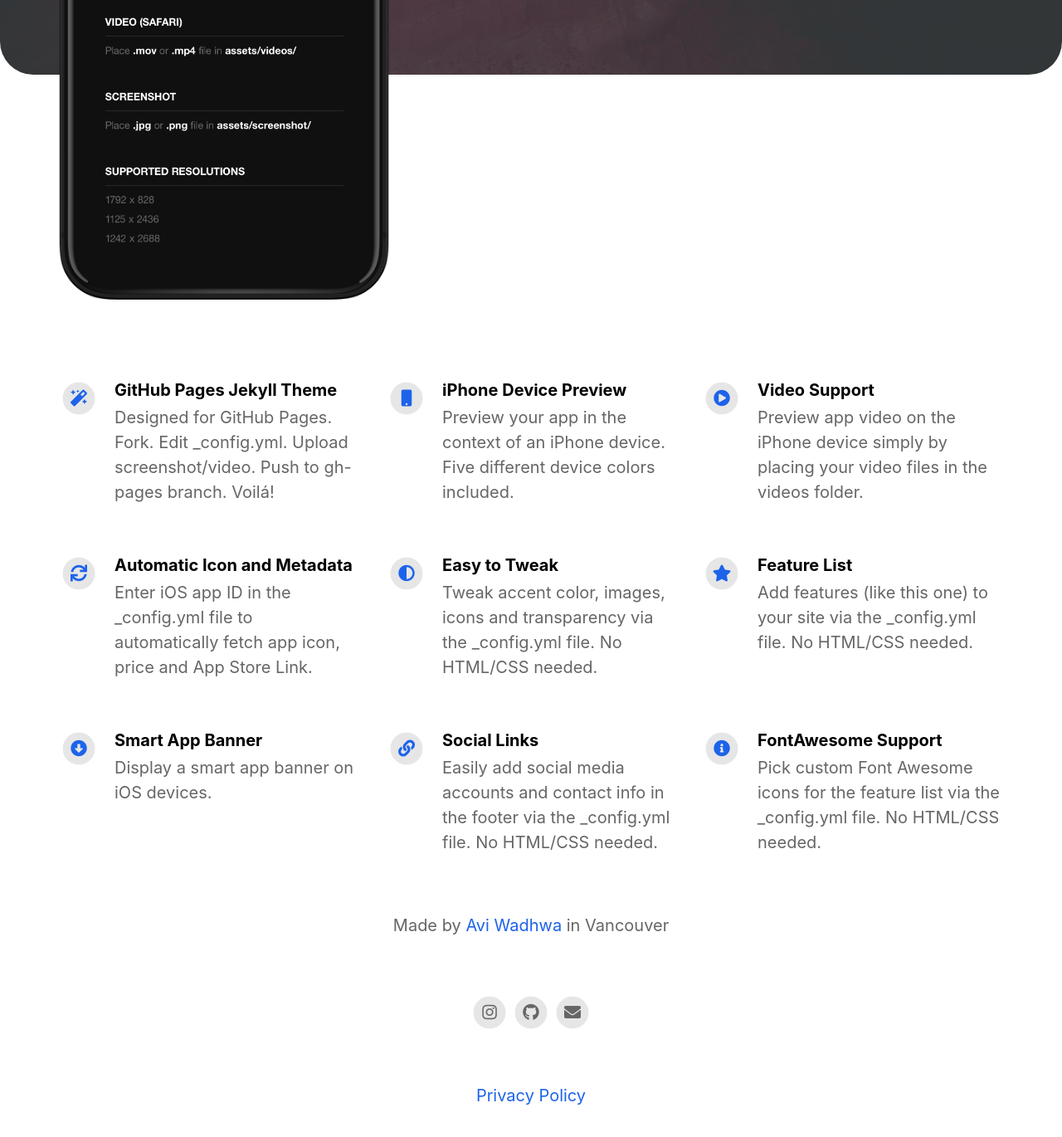
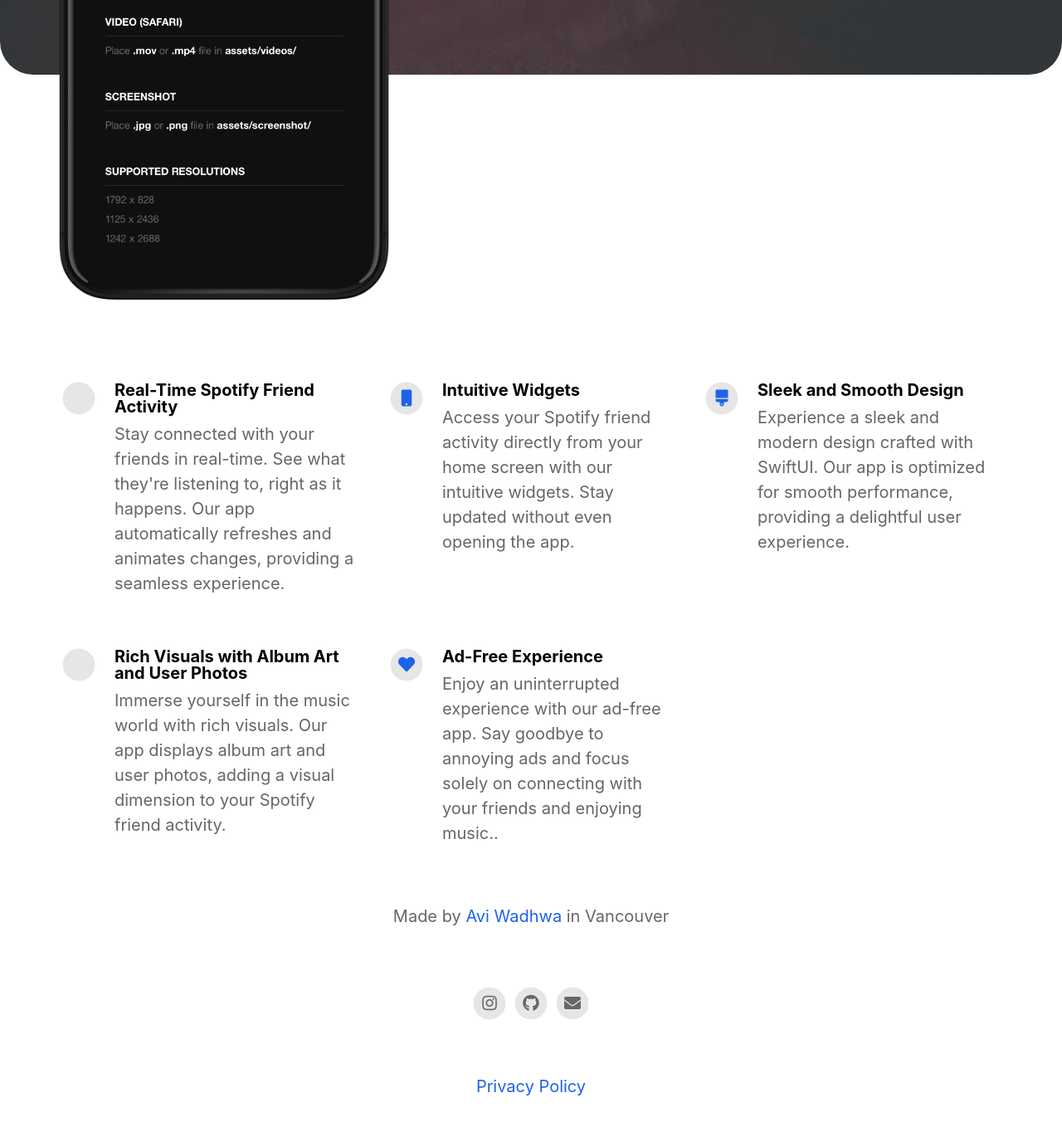
Before and after one commit to aviwad/LyricFeverHomepage, a Jekyll site: the page built from index.html, in a window 1280 px wide and 1400 px high, scrolled down 624 px. Shown: the top 1370 px of the window at 83% size. Built offline with Jekyll 4.4.1, drawn with Linux system fonts in a browser that asks for light colours; nearby versions of some CDN libraries.

Commit message:
new features

```diff
--- a/_config.yml
+++ b/_config.yml
@@ -36,41 +36,25 @@ mastodon_link                             :
 # Feature List                            Edit, add or remove features to be presented.
 features                                  :
 
-  - title                                 : GitHub Pages Jekyll Theme
-    description                           : Designed for GitHub Pages. Fork. Edit _config.yml. Upload screenshot/video. Push to gh-pages branch. Voilá!
-    fontawesome_icon_name                 : magic
+  - title                                 : Real-Time Spotify Friend Activity
+    description                           : Stay connected with your friends in real-time. See what they're listening to, right as it happens. Our app automatically refreshes and animates changes, providing a seamless experience.
+    fontawesome_icon_name                 : arrows-rotate
 
-  - title                                 : iPhone Device Preview
-    description                           : Preview your app in the context of an iPhone device. Five different device colors included.
+  - title                                 : Intuitive Widgets
+    description                           : Access your Spotify friend activity directly from your home screen with our intuitive widgets. Stay updated without even opening the app.
     fontawesome_icon_name                 : mobile
 
-  - title                                 : Video Support
-    description                           : Preview app video on the iPhone device simply by placing your video files in the videos folder.
-    fontawesome_icon_name                 : play-circle
+  - title                                 : Sleek and Smooth Design
+    description                           : Experience a sleek and modern design crafted with SwiftUI. Our app is optimized for smooth performance, providing a delightful user experience.
+    fontawesome_icon_name                 : brush
 
-  - title                                 : Automatic Icon and Metadata
-    description                           : Enter iOS app ID in the _config.yml file to automatically fetch app icon, price and App Store Link.
-    fontawesome_icon_name                 : sync
+  - title                                 : Rich Visuals with Album Art and User Photos
+    description                           : Immerse yourself in the music world with rich visuals. Our app displays album art and user photos, adding a visual dimension to your Spotify friend activity.
+    fontawesome_icon_name                 : wand-magic-sparkles
 
-  - title                                 : Easy to Tweak
-    description                           : Tweak accent color, images, icons and transparency via the _config.yml file. No HTML/CSS needed.
-    fontawesome_icon_name                 : adjust
-
-  - title                                 : Feature List
-    description                           : Add features (like this one) to your site via the _config.yml file. No HTML/CSS needed.
-    fontawesome_icon_name                 : star
-
-  - title                                 : Smart App Banner
-    description                           : Display a smart app banner on iOS devices.
-    fontawesome_icon_name                 : arrow-alt-circle-down
-
-  - title                                 : Social Links
-    description                           : Easily add social media accounts and contact info in the footer via the _config.yml file. No HTML/CSS needed.
-    fontawesome_icon_name                 : link
-
-  - title                                 : FontAwesome Support
-    description                           : Pick custom Font Awesome icons for the feature list via the _config.yml file. No HTML/CSS needed.
-    fontawesome_icon_name                 : info-circle
+  - title                                 : Ad-Free Experience
+    description                           : Enjoy an uninterrupted experience with our ad-free app. Say goodbye to annoying ads and focus solely on connecting with your friends and enjoying music..
+    fontawesome_icon_name                 : heart
 
   - title                                 : # New Feature Title
     description                           : # New Feature Description
```
